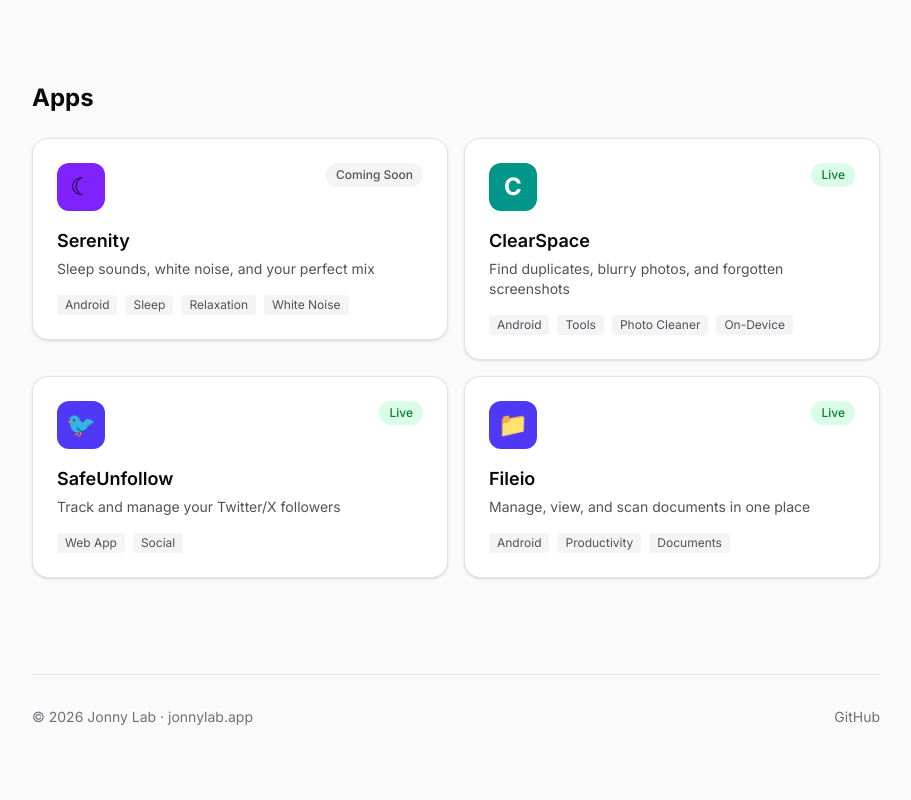
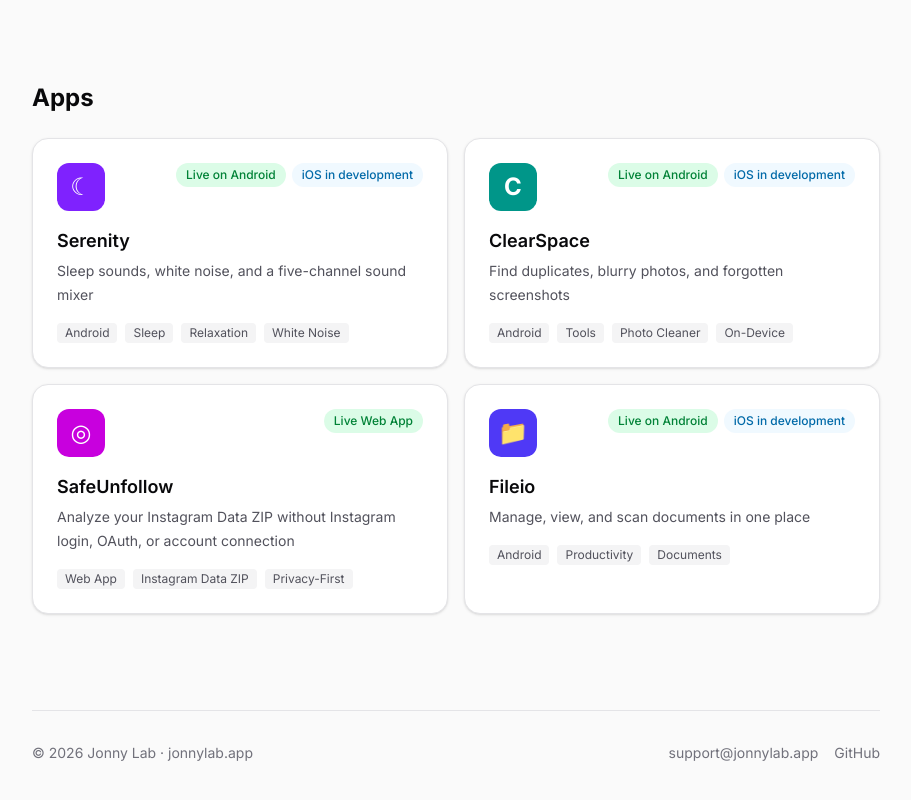
Before and after one commit to iamjohn96/jonnylab, a Next.js app: page / in a window 1280 px wide. Shown: the part 308-1108 px from the top of the page, without its empty margins (184-1095 px from the left). Built offline with nearby package versions, Linux system fonts and the light colour scheme.

Commit message:
align homepage with current JonnyLab products

```diff
--- a/app/clearspace/page.tsx
+++ b/app/clearspace/page.tsx
@@ -5,9 +5,9 @@
   "https://play.google.com/store/apps/details?id=com.jonnylab.clearspace";
 
 export const metadata: Metadata = {
-  title: "ClearSpace - Photo Cleaner for Android",
+  title: "ClearSpace — Private Photo Cleaner",
   description:
-    "Find duplicate photos, similar shots, screenshots, chat media, blurry photos, and large or old videos with private on-device analysis.",
+    "ClearSpace is available on Android for private, on-device photo cleanup. An iOS version is in development.",
 };
 
 const featureGroups = [
@@ -169,7 +169,7 @@
                 <p className="text-sm font-semibold text-zinc-500">
                   ClearSpace - Photo Cleaner
                 </p>
-                <p className="text-sm text-zinc-500">Android by JonnyLab</p>
+                <p className="text-sm text-zinc-500">Live on Android · JonnyLab</p>
               </div>
             </div>
 
@@ -198,6 +198,9 @@
               >
                 Support
               </Link>
+              <span className="inline-flex items-center rounded-lg border border-sky-200 bg-sky-50 px-4 py-3 text-sm font-semibold text-sky-700">
+                iOS in development
+              </span>
             </div>
 
             <div className="mt-8 grid max-w-2xl gap-3 text-sm text-zinc-600 sm:grid-cols-2">
--- a/app/fileio/delete-account/page.tsx
+++ b/app/fileio/delete-account/page.tsx
@@ -1,7 +1,7 @@
 import type { Metadata } from "next";
 import Link from "next/link";
 
-const contactEmail = "jjcontact96@gmail.com";
+const contactEmail = "support@jonnylab.app";
 const deletionSubject = "Fileio Account Deletion Request";
 
 export const metadata: Metadata = {
--- a/app/fileio/page.tsx
+++ b/app/fileio/page.tsx
@@ -6,7 +6,8 @@
 
 export const metadata: Metadata = {
   title: "Fileio — File Manager, Document Viewer & Scanner",
-  description: "Manage, view, and scan documents — all in one place.",
+  description:
+    "Fileio is available on Android for file management, document viewing, and scanning. An iOS version is in development.",
 };
 
 const features = [
@@ -56,7 +57,7 @@
           Manage, view, and scan documents — all in one place.
         </p>
         <div className="flex flex-wrap justify-center gap-2 mb-8">
-          {["Android", "Document Scanner", "Dropbox"].map((badge) => (
+          {["Live on Android", "iOS in development", "Document Scanner", "Dropbox"].map((badge) => (
             <span
               key={badge}
               className="text-xs font-medium bg-indigo-50 text-indigo-700 border border-indigo-200 px-3 py-1 rounded-full"
--- a/app/layout.tsx
+++ b/app/layout.tsx
@@ -9,8 +9,9 @@
 });
 
 export const metadata: Metadata = {
-  title: "Jonny Lab",
-  description: "Building privacy-first apps for people who care about their data.",
+  title: "JonnyLab",
+  description:
+    "Privacy-first Android apps and web tools from JonnyLab, with iOS versions of Serenity, ClearSpace, and Fileio in development.",
 };
 
 export default function RootLayout({
--- a/app/page.tsx
+++ b/app/page.tsx
@@ -1,16 +1,47 @@
+import type { Metadata } from "next";
 import Link from "next/link";
 
-const apps = [
+export const metadata: Metadata = {
+  title: "JonnyLab — Privacy-First Apps and Tools",
+  description:
+    "Explore JonnyLab products: Serenity, ClearSpace, and Fileio for Android, plus the SafeUnfollow privacy-first Instagram Data ZIP analyzer.",
+  alternates: { canonical: "https://jonnylab.app" },
+  openGraph: {
+    title: "JonnyLab — Privacy-First Apps and Tools",
+    description:
+      "Android apps for sleep, photo cleanup, and file management, plus a privacy-first Instagram Data ZIP analyzer.",
+    url: "https://jonnylab.app",
+    siteName: "JonnyLab",
+    type: "website",
+  },
+  robots: { index: true, follow: true },
+};
+
+type App = {
+  icon: string;
+  iconBg: string;
+  name: string;
+  tagline: string;
+  tags: string[];
+  href: string;
+  external: boolean;
+  status: string;
+  statusGreen: boolean;
+  secondaryStatus?: string;
+};
+
+const apps: App[] = [
   {
     icon: "☾",
     iconBg: "bg-violet-600",
     name: "Serenity",
-    tagline: "Sleep sounds, white noise, and your perfect mix",
+    tagline: "Sleep sounds, white noise, and a five-channel sound mixer",
     tags: ["Android", "Sleep", "Relaxation", "White Noise"],
     href: "/serenity",
     external: false,
-    status: "Coming Soon",
-    statusGreen: false,
+    status: "Live on Android",
+    statusGreen: true,
+    secondaryStatus: "iOS in development",
   },
   {
     icon: "C",
@@ -20,18 +51,19 @@
     tags: ["Android", "Tools", "Photo Cleaner", "On-Device"],
     href: "/clearspace",
     external: false,
-    status: "Live",
+    status: "Live on Android",
     statusGreen: true,
+    secondaryStatus: "iOS in development",
   },
   {
-    icon: "🐦",
-    iconBg: "bg-indigo-600",
+    icon: "◎",
+    iconBg: "bg-fuchsia-600",
     name: "SafeUnfollow",
-    tagline: "Track and manage your Twitter/X followers",
-    tags: ["Web App", "Social"],
+    tagline: "Analyze your Instagram Data ZIP without Instagram login, OAuth, or account connection",
+    tags: ["Web App", "Instagram Data ZIP", "Privacy-First"],
     href: "https://safeunfollow.com",
     external: true,
-    status: "Live",
+    status: "Live Web App",
     statusGreen: true,
   },
   {
@@ -42,36 +74,102 @@
     tags: ["Android", "Productivity", "Documents"],
     href: "/fileio",
     external: false,
-    status: "Live",
+    status: "Live on Android",
     statusGreen: true,
+    secondaryStatus: "iOS in development",
   },
 ];
 
-function AppCard({ app }: { app: (typeof apps)[number] }) {
+const structuredData = {
+  "@context": "https://schema.org",
+  "@graph": [
+    {
+      "@type": "Organization",
+      "@id": "https://jonnylab.app/#organization",
+      name: "JonnyLab",
+      url: "https://jonnylab.app",
+      email: "support@jonnylab.app",
+    },
+    {
+      "@type": "ItemList",
+      "@id": "https://jonnylab.app/#products",
+      name: "JonnyLab products",
+      itemListElement: [
+      {
+        "@type": "ListItem",
+        position: 1,
+        item: {
+          "@type": "SoftwareApplication",
+          name: "Serenity",
+          url: "https://jonnylab.app/serenity",
+          operatingSystem: "Android",
+          applicationCategory: "HealthApplication",
+          description: "An ambient sound and sleep sound mixer available on Android, with an iOS version in development.",
+        },
+      },
+      {
+        "@type": "ListItem",
+        position: 2,
+        item: {
+          "@type": "SoftwareApplication",
+          name: "ClearSpace",
+          url: "https://jonnylab.app/clearspace",
+          operatingSystem: "Android",
+          applicationCategory: "UtilitiesApplication",
+          description: "An on-device photo cleanup tool available on Android, with an iOS version in development.",
+        },
+      },
+      {
+        "@type": "ListItem",
+        position: 3,
+        item: {
+          "@type": "SoftwareApplication",
+          name: "Fileio",
+          url: "https://jonnylab.app/fileio",
+          operatingSystem: "Android",
+          applicationCategory: "UtilitiesApplication",
+          description: "A file manager, document viewer, and scanner available on Android, with an iOS version in development.",
+        },
+      },
+      {
+        "@type": "ListItem",
+        position: 4,
+        item: {
+          "@type": "WebApplication",
+          name: "SafeUnfollow",
+          url: "https://safeunfollow.com",
+          applicationCategory: "UtilitiesApplication",
+          description: "A privacy-first Instagram Data ZIP analyzer that does not use Instagram login, OAuth, or account connection.",
+        },
+      },
+      ],
+    },
+  ],
+};
+
+function AppCard({ app }: { app: App }) {
   return (
-    <div className="bg-white border border-zinc-200 rounded-2xl p-6 shadow-sm hover:border-indigo-300 hover:shadow-md transition-all">
-      <div className="flex items-start justify-between mb-4">
-        <div className={`w-12 h-12 ${app.iconBg} rounded-xl flex items-center justify-center text-2xl`}>
+    <div className="h-full rounded-2xl border border-zinc-200 bg-white p-6 shadow-sm transition-all hover:border-indigo-300 hover:shadow-md">
+      <div className="mb-4 flex items-start justify-between gap-3">
+        <div className={`flex h-12 w-12 shrink-0 items-center justify-center rounded-xl text-2xl text-white ${app.iconBg}`}>
           {app.icon}
         </div>
-        <span
-          className={`text-xs px-2.5 py-1 rounded-full font-medium ${
-            app.statusGreen
-              ? "bg-green-100 text-green-700"
-              : "bg-zinc-100 text-zinc-600"
-          }`}
-        >
-          {app.status}
-        </span>
+        <div className="flex flex-wrap justify-end gap-1.5">
+          <span className={`rounded-full px-2.5 py-1 text-xs font-medium ${app.statusGreen ? "bg-green-100 text-green-700" : "bg-zinc-100 text-zinc-600"}`}>
+            {app.status}
+          </span>
+          {app.secondaryStatus ? (
+            <span className="rounded-full bg-sky-50 px-2.5 py-1 text-xs font-medium text-sky-700">
+              {app.secondaryStatus}
+            </span>
+          ) : null}
+        </div>
       </div>
-      <h3 className="text-lg font-semibold text-zinc-950 mb-1">{app.name}</h3>
-      <p className="text-sm text-zinc-600 mb-4">{app.tagline}</p>
+      <h3 className="mb-1 text-lg font-semibold text-zinc-950">{app.name}</h3>
+      <p className="mb-4 text-sm leading-6 text-zinc-600">{app.tagline}</p>
       <div className="flex flex-wrap gap-2">
         {app.tags.map((tag) => (
-          <span
-            key={tag}
-            className="text-xs text-zinc-600 bg-zinc-100 px-2 py-0.5 rounded"
-          >
+          <span key={tag} className="rounded bg-zinc-100 px-2 py-0.5 text-xs text-zinc-600">
             {tag}
           </span>
         ))}
@@ -83,52 +181,51 @@
 export default function Home() {
   return (
     <main className="mx-auto max-w-4xl px-6 py-20">
+      <script
+        type="application/ld+json"
+        dangerouslySetInnerHTML={{ __html: JSON.stringify(structuredData) }}
+      />
       <section className="mb-20">
         <div className="mb-4">
-          <span className="text-sm text-zinc-600 bg-white border border-zinc-200 px-3 py-1 rounded-full shadow-sm">
+          <span className="rounded-full border border-zinc-200 bg-white px-3 py-1 text-sm text-zinc-600 shadow-sm">
             Seoul, Korea 🇰🇷
           </span>
         </div>
-        <h1 className="text-5xl font-bold text-zinc-950 mb-4 tracking-tight">
+        <h1 className="mb-4 text-5xl font-bold tracking-tight text-zinc-950">
           Jonny Lab
         </h1>
-        <p className="text-xl text-zinc-600 max-w-lg leading-relaxed">
+        <p className="max-w-lg text-xl leading-relaxed text-zinc-600">
           Building privacy-first apps for people who care about their data.
         </p>
       </section>
 
       <section id="apps">
-        <h2 className="text-2xl font-bold text-zinc-950 mb-6">Apps</h2>
-        <div className="grid grid-cols-1 md:grid-cols-2 gap-4">
+        <h2 className="mb-6 text-2xl font-bold text-zinc-950">Apps</h2>
+        <div className="grid grid-cols-1 gap-4 md:grid-cols-2">
           {apps.map((app) =>
             app.external ? (
-              <a
-                key={app.name}
-                href={app.href}
-                target="_blank"
-                rel="noopener noreferrer"
-              >
+              <a key={app.name} href={app.href} target="_blank" rel="noopener noreferrer">
                 <AppCard app={app} />
               </a>
             ) : (
               <Link key={app.name} href={app.href}>
                 <AppCard app={app} />
               </Link>
-            )
+            ),
           )}
         </div>
       </section>
 
-      <footer className="mt-24 pt-8 border-t border-zinc-200 flex flex-col sm:flex-row items-center justify-between gap-4 text-sm text-zinc-500">
+      <footer className="mt-24 flex flex-col items-center justify-between gap-4 border-t border-zinc-200 pt-8 text-sm text-zinc-500 sm:flex-row">
         <p>© 2026 Jonny Lab · jonnylab.app</p>
-        <a
-          href="https://github.com/iamjohn96"
-          target="_blank"
-          rel="noopener noreferrer"
-          className="hover:text-zinc-950 transition-colors"
-        >
-          GitHub
-        </a>
+        <div className="flex flex-wrap items-center justify-center gap-4">
+          <a href="mailto:support@jonnylab.app" className="transition-colors hover:text-zinc-950">
+            support@jonnylab.app
+          </a>
+          <a href="https://github.com/iamjohn96" target="_blank" rel="noopener noreferrer" className="transition-colors hover:text-zinc-950">
+            GitHub
+          </a>
+        </div>
       </footer>
     </main>
   );
--- a/app/serenity/page.tsx
+++ b/app/serenity/page.tsx
@@ -1,10 +1,13 @@
 import type { Metadata } from "next";
 import Link from "next/link";
 
+const googlePlayUrl =
+  "https://play.google.com/store/apps/details?id=com.jonnylab.serenity";
+
 export const metadata: Metadata = {
-  title: "Serenity | Android Sleep & Relax",
+  title: "Serenity — Sleep Sounds and Sound Mixer",
   description:
-    "Serenity is an Android sleep and relaxation app with 30 sounds, 5-channel mixing, presets, and a sleep timer. Coming soon on Google Play.",
+    "Serenity is available on Android with 30 sounds, five-channel mixing, saved mixes, and a sleep timer. An iOS version is in development.",
 };
 
 const features = [
@@ -70,11 +73,13 @@
       <section className="relative overflow-hidden rounded-[2rem] bg-[#08111F] px-6 py-16 text-white shadow-[0_30px_120px_rgba(8,17,31,0.35)] sm:px-10 lg:px-12">
         <div className="absolute inset-0 bg-[radial-gradient(circle_at_top_left,_rgba(56,189,248,0.24),_transparent_45%),radial-gradient(circle_at_bottom_right,_rgba(59,130,246,0.2),_transparent_38%)]" />
         <div className="relative">
-          <div className="mb-8 flex items-center justify-between gap-4">
+          <div className="mb-8 flex flex-wrap items-center justify-between gap-3">
             <span className="inline-flex rounded-full border border-sky-400/30 bg-white/5 px-3 py-1 text-xs font-semibold uppercase tracking-[0.24em] text-sky-200">
-              Android-only
+              Live on Android
             </span>
-            <span className="text-xs text-sky-100/70">Google Play launch page</span>
+            <span className="rounded-full border border-white/10 bg-white/5 px-3 py-1 text-xs text-sky-100/80">
+              iOS in development
+            </span>
           </div>
 
           <div className="grid gap-10 lg:grid-cols-[1.1fr_0.9fr] lg:items-center">
@@ -109,13 +114,14 @@
                 ))}
               </div>
 
-              <button
-                type="button"
-                disabled
-                className="mt-10 inline-flex cursor-not-allowed items-center rounded-xl bg-sky-500 px-5 py-3 text-sm font-semibold text-slate-950 opacity-90"
+              <a
+                href={googlePlayUrl}
+                target="_blank"
+                rel="noopener noreferrer"
+                className="mt-10 inline-flex items-center rounded-xl bg-sky-500 px-5 py-3 text-sm font-semibold text-slate-950 transition-colors hover:bg-sky-400"
               >
-                Coming Soon on Google Play
-              </button>
+                Get it on Google Play
+              </a>
             </div>
 
             <div className="rounded-[1.75rem] border border-white/10 bg-white/8 p-6 backdrop-blur-sm">
```
